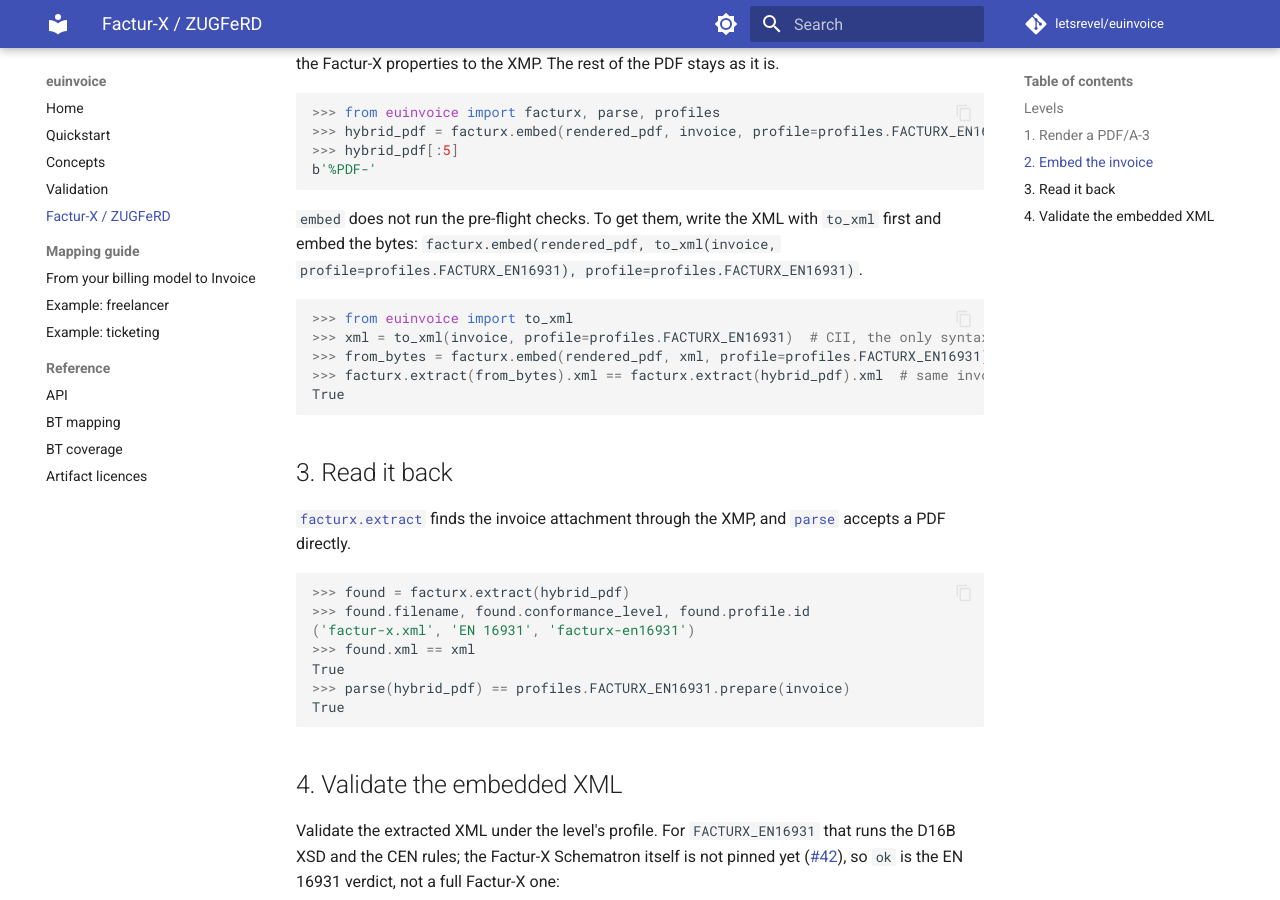
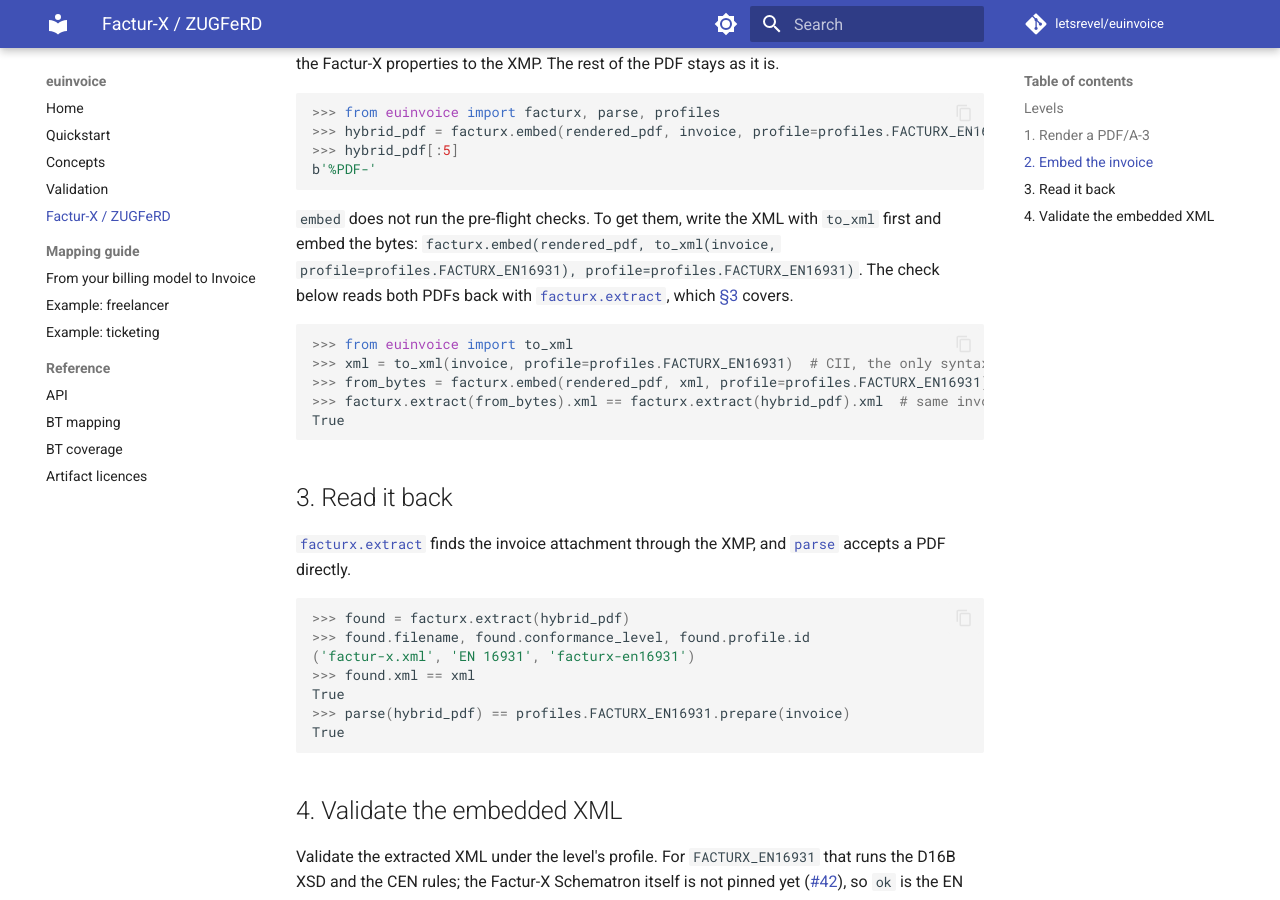
Before and after one commit to letsrevel/euinvoice, an MkDocs documentation site: the page built from docs/facturx.md, in a window 1280 px wide and 900 px high, scrolled down 1287 px. Built offline with MkDocs 1.6.1 and Material for MkDocs 9.7.7, drawn with Linux system fonts in a browser that asks for light colours; comment, search, counter and statistics services are not loaded.

Commit message:
docs: introduce facturx.extract before its first use; plan lists Peppol as UBL + CII
docs/facturx.md: forward reference to facturx.extract before the section 2
doctest that uses it. IMPLEMENTATION_PLAN.md section 1: the Peppol BIS row
now says "UBL, CII", matching the README and profiles.PEPPOL.syntaxes
(frozenset(Syntax)).

Closes #107

Co-Authored-By: Claude Opus 5.5 <noreply@anthropic.com>

````diff
--- a/docs/facturx.md
+++ b/docs/facturx.md
@@ -50,6 +50,8 @@ b'%PDF-'
 
 `embed` does not run the pre-flight checks. To get them, write the XML with `to_xml` first and embed the bytes:
 `facturx.embed(rendered_pdf, to_xml(invoice, profile=profiles.FACTURX_EN16931), profile=profiles.FACTURX_EN16931)`.
+The check below reads both PDFs back with [`facturx.extract`](reference/api.md#euinvoice.facturx.extract),
+which [§3](#3-read-it-back) covers.
 
 ```python
 >>> from euinvoice import to_xml
````
Also changed, not shown: IMPLEMENTATION_PLAN.md (+1 -1 lines).
